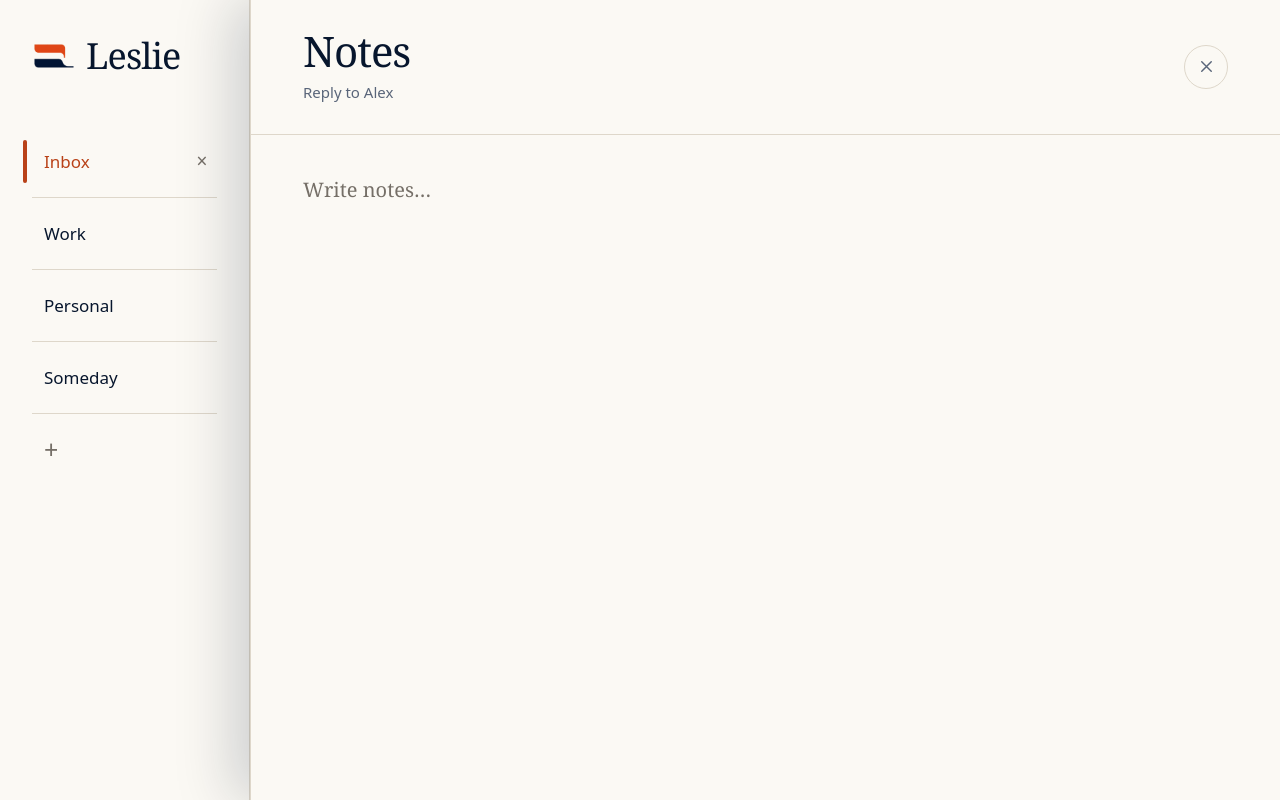
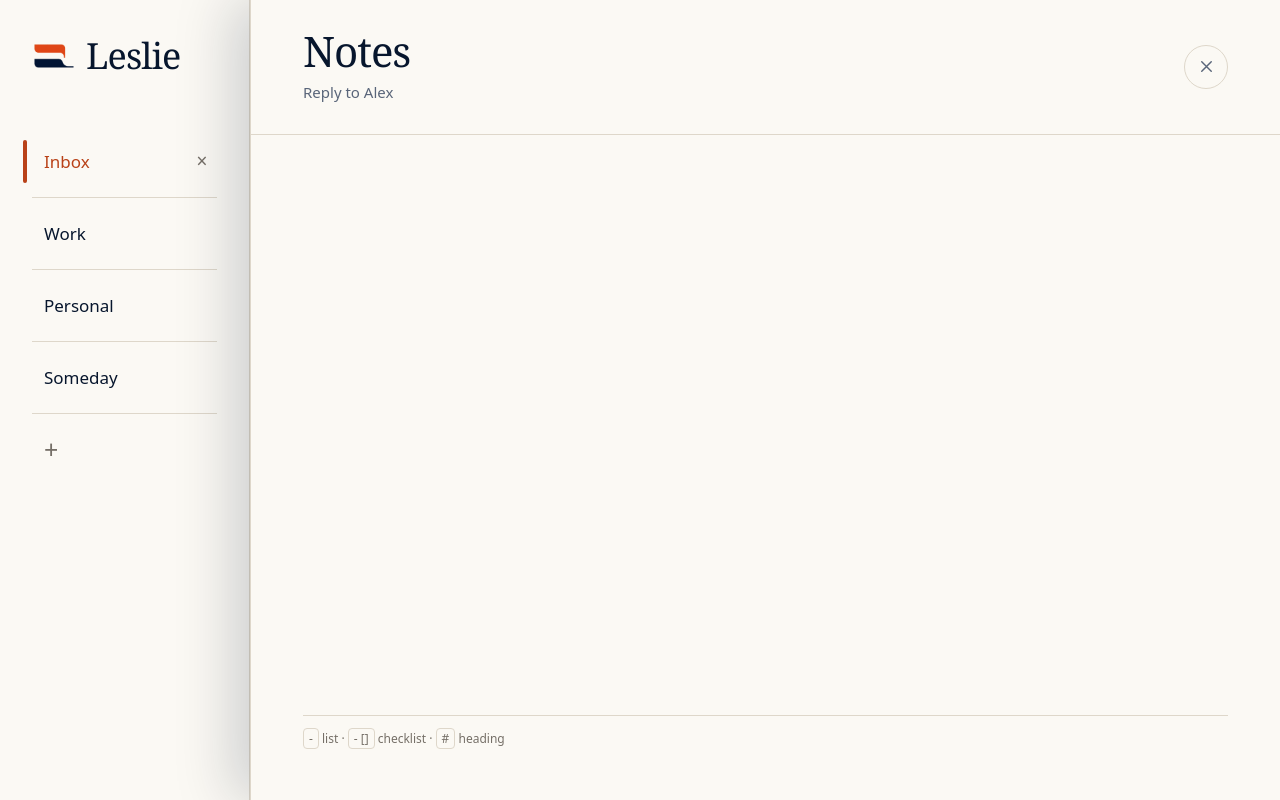
Before and after one commit to thoriqakbar0/leslie, a React (Vite) app: page / in a window 1280 px wide. Both pictures are taken after a click on the button "Reply to Alex". Shown: the top 800 px of the page. Built offline with nearby package versions, Linux system fonts and the light colour scheme; what chrono-node would draw is missing.

Commit message:
feat(notes): add markdown-backed rich editor

```diff
--- a/src/components/NotesSidebar.tsx
+++ b/src/components/NotesSidebar.tsx
@@ -1,3 +1,7 @@
+import { useEffect, useRef } from "react";
+import type { KeyboardEvent } from "react";
+import { notesHtmlToMarkdown, notesMarkdownToHtml } from "../notes-markdown";
+
 interface NotesSidebarProps {
   readonly notes: string;
   readonly onClose: () => void;
@@ -7,14 +11,110 @@ interface NotesSidebarProps {
 
 function CloseIcon() {
   return (
-    <svg aria-hidden="true" viewBox="0 0 20 20">
+    <svg aria-hidden="true" focusable="false" viewBox="0 0 20 20">
       <path d="m5 5 10 10M15 5 5 15" />
     </svg>
   );
 }
 
-/** Render the right-aligned notes panel and its editable text area. */
+function placeCaretAtEnd(element: HTMLElement) {
+  const range = document.createRange();
+  range.selectNodeContents(element);
+  range.collapse(false);
+  const selection = globalThis.getSelection();
+  selection?.removeAllRanges();
+  selection?.addRange(range);
+}
+
+/** Render task notes as a markdown-backed rich-text editor. */
 export function NotesSidebar({ notes, onClose, onNotesChange, taskTitle }: NotesSidebarProps) {
+  const editorRef = useRef<HTMLDivElement>(null);
+  const lastNotes = useRef<string | null>(null);
+
+  useEffect(() => {
+    const editor = editorRef.current;
+    if (!editor || lastNotes.current === notes) return;
+    const isFirstRender = lastNotes.current === null;
+    editor.innerHTML = notesMarkdownToHtml(notes);
+    lastNotes.current = notes;
+    if (isFirstRender) editor.focus();
+  }, [notes]);
+
+  function emitNotes() {
+    const editor = editorRef.current;
+    if (!editor) return;
+    const markdown = notesHtmlToMarkdown(editor);
+    lastNotes.current = markdown;
+    onNotesChange(markdown);
+  }
+
+  function transformMarkdownShortcut(event: KeyboardEvent<HTMLDivElement>) {
+    if (event.key === "Escape") {
+      onClose();
+      return;
+    }
+    const selection = globalThis.getSelection();
+    const anchor = selection?.anchorNode;
+    const editor = editorRef.current;
+    const element = anchor instanceof Element ? anchor : anchor?.parentElement;
+    const checklistItem = element?.closest(".rich-checklist li");
+    if (
+      event.key === "Enter" &&
+      checklistItem instanceof HTMLElement &&
+      editor?.contains(checklistItem)
+    ) {
+      event.preventDefault();
+      const list = checklistItem.parentElement;
+      if (checklistItem.textContent?.trim()) {
+        const nextItem = checklistItem.cloneNode(false) as HTMLLIElement;
+        const checkbox = document.createElement("input");
+        checkbox.type = "checkbox";
+        checkbox.contentEditable = "false";
+        checkbox.setAttribute("aria-label", "Checklist item");
+        nextItem.append(checkbox);
+        checklistItem.after(nextItem);
+        placeCaretAtEnd(nextItem);
+      } else if (list) {
+        const paragraph = document.createElement("p");
+        paragraph.append(document.createElement("br"));
+        list.after(paragraph);
+        checklistItem.remove();
+        if (list.children.length === 0) list.remove();
+        placeCaretAtEnd(paragraph);
+      }
+      emitNotes();
+      return;
+    }
+    if (event.key !== " ") return;
+    const block = element?.closest("p, div");
+    if (!block || !editor?.contains(block)) return;
+    const marker = block.textContent;
+    if (!["-", "- []", "- [ ]", "#", "##", ">"].includes(marker ?? "")) return;
+
+    event.preventDefault();
+    if (marker === "-" || marker === "- []" || marker === "- [ ]") {
+      const list = document.createElement("ul");
+      const item = document.createElement("li");
+      if (marker !== "-") {
+        list.className = "rich-checklist";
+        const checkbox = document.createElement("input");
+        checkbox.type = "checkbox";
+        checkbox.contentEditable = "false";
+        checkbox.setAttribute("aria-label", "Checklist item");
+        item.append(checkbox);
+      }
+      list.append(item);
+      block.replaceWith(list);
+      placeCaretAtEnd(item);
+    } else {
+      const tagName = marker === "#" ? "h2" : marker === "##" ? "h3" : "blockquote";
+      const replacement = document.createElement(tagName);
+      block.replaceWith(replacement);
+      placeCaretAtEnd(replacement);
+    }
+    emitNotes();
+  }
+
   return (
     <aside aria-label={`Notes for ${taskTitle}`} className="notes-sidebar">
       <header className="notes-sidebar-header">
@@ -27,19 +127,28 @@ export function NotesSidebar({ notes, onClose, onNotesChange, taskTitle }: Notes
         </button>
       </header>
       <div className="notes-editor">
-        <label className="visually-hidden" htmlFor="notes-textarea">
-          Notes for {taskTitle}
-        </label>
-        <textarea
+        <div
+          aria-label={`Notes for ${taskTitle}`}
+          aria-multiline="true"
           autoFocus
-          id="notes-textarea"
-          onChange={(event) => onNotesChange(event.target.value)}
-          onKeyDown={(event) => {
-            if (event.key === "Escape") onClose();
+          className="rich-notes-editor"
+          contentEditable
+          data-placeholder="Write notes…"
+          id="notes-rich-editor"
+          onInput={emitNotes}
+          onKeyDown={transformMarkdownShortcut}
+          onPaste={(event) => {
+            event.preventDefault();
+            document.execCommand("insertText", false, event.clipboardData.getData("text/plain"));
           }}
-          placeholder="Write notes…"
-          value={notes}
+          ref={editorRef}
+          role="textbox"
+          suppressContentEditableWarning
         />
+        <p className="notes-format-hint">
+          <kbd>-</kbd> list <span aria-hidden="true">·</span> <kbd>- []</kbd> checklist{" "}
+          <span aria-hidden="true">·</span> <kbd>#</kbd> heading
+        </p>
       </div>
     </aside>
   );
--- a/src/index.css
+++ b/src/index.css
@@ -353,31 +353,96 @@ body:has(.notes-sidebar) {
 
 .notes-editor {
   min-height: 0;
-  display: flex;
+  display: grid;
+  grid-template-rows: minmax(0, 1fr) auto;
   overflow: hidden;
   padding: 38px 52px 52px;
 }
 
-.notes-editor textarea {
-  flex: 1;
+.rich-notes-editor {
   width: 100%;
-  height: auto;
   min-height: 0;
+  overflow-y: auto;
   padding: 0;
-  resize: none;
   border: 0;
   outline: 0;
   background: transparent;
   color: var(--ink);
   font: 400 20px/1.65 var(--serif);
-}
-
-.notes-editor textarea::placeholder {
+  caret-color: var(--accent);
+}
+
+.rich-notes-editor:empty::before {
+  content: attr(data-placeholder);
   color: var(--faint);
-}
-
-.notes-editor textarea:focus-visible {
+  pointer-events: none;
+}
+
+.rich-notes-editor:focus-visible {
   outline: 0;
+}
+
+.rich-notes-editor p,
+.rich-notes-editor h2,
+.rich-notes-editor h3,
+.rich-notes-editor blockquote,
+.rich-notes-editor ul {
+  margin: 0 0 0.8em;
+}
+
+.rich-notes-editor h2 {
+  font: 500 32px/1.15 var(--serif);
+}
+
+.rich-notes-editor h3 {
+  font: 500 24px/1.2 var(--serif);
+}
+
+.rich-notes-editor blockquote {
+  padding-inline-start: 18px;
+  border-inline-start: 3px solid var(--accent);
+  color: var(--muted);
+}
+
+.rich-notes-editor ul {
+  padding-inline-start: 1.4em;
+}
+
+.rich-notes-editor .rich-checklist {
+  padding-inline-start: 0;
+  list-style: none;
+}
+
+.rich-checklist li {
+  display: flex;
+  align-items: baseline;
+  gap: 10px;
+}
+
+.rich-checklist input {
+  width: 18px;
+  height: 18px;
+  flex: none;
+  accent-color: var(--accent);
+}
+
+.rich-notes-editor code {
+  padding: 2px 5px;
+  border-radius: 4px;
+  background: var(--selected);
+  font:
+    0.82em/1.4 ui-monospace,
+    SFMono-Regular,
+    Menlo,
+    monospace;
+}
+
+.notes-format-hint {
+  margin: 18px 0 0;
+  padding-top: 14px;
+  border-top: 1px solid var(--line);
+  color: var(--faint);
+  font-size: 12px;
 }
 
 .page-header,
--- /dev/null
+++ b/src/notes-markdown.ts
@@ -0,0 +1,101 @@
+function escapeHtml(value: string): string {
+  return value
+    .replaceAll("&", "&amp;")
+    .replaceAll("<", "&lt;")
+    .replaceAll(">", "&gt;")
+    .replaceAll('"', "&quot;");
+}
+
+function inlineMarkdown(value: string): string {
+  return escapeHtml(value)
+    .replace(/`([^`]+)`/gu, "<code>$1</code>")
+    .replace(/\*\*([^*]+)\*\*/gu, "<strong>$1</strong>")
+    .replace(/\*([^*]+)\*/gu, "<em>$1</em>");
+}
+
+export function notesMarkdownToHtml(markdown: string): string {
+  const blocks: string[] = [];
+  let listType: "bullet" | "checklist" | null = null;
+
+  function closeList() {
+    if (listType === null) return;
+    blocks.push("</ul>");
+    listType = null;
+  }
+
+  for (const line of markdown.split("\n")) {
+    const checklist = /^- \[([ xX])\] (.*)$/u.exec(line);
+    const bullet = /^- (.*)$/u.exec(line);
+    if (checklist) {
+      if (listType !== "checklist") {
+        closeList();
+        blocks.push('<ul class="rich-checklist">');
+        listType = "checklist";
+      }
+      const checked = checklist[1]?.toLowerCase() === "x" ? " checked" : "";
+      blocks.push(
+        `<li><input aria-label="Checklist item" contenteditable="false" type="checkbox"${checked}>${inlineMarkdown(checklist[2] ?? "")}</li>`,
+      );
+      continue;
+    }
+    if (bullet) {
+      if (listType !== "bullet") {
+        closeList();
+        blocks.push("<ul>");
+        listType = "bullet";
+      }
+      blocks.push(`<li>${inlineMarkdown(bullet[1] ?? "")}</li>`);
+      continue;
+    }
+
+    closeList();
+    if (line.startsWith("## ")) blocks.push(`<h3>${inlineMarkdown(line.slice(3))}</h3>`);
+    else if (line.startsWith("# ")) blocks.push(`<h2>${inlineMarkdown(line.slice(2))}</h2>`);
+    else if (line.startsWith("> "))
+      blocks.push(`<blockquote>${inlineMarkdown(line.slice(2))}</blockquote>`);
+    else blocks.push(`<p>${inlineMarkdown(line) || "<br>"}</p>`);
+  }
+  closeList();
+  return blocks.join("");
+}
+
+function inlineHtml(node: Node): string {
+  if (node.nodeType === Node.TEXT_NODE) return node.textContent ?? "";
+  if (!(node instanceof HTMLElement)) return "";
+  const content = Array.from(node.childNodes, inlineHtml).join("");
+  if (node.tagName === "STRONG" || node.tagName === "B") return `**${content}**`;
+  if (node.tagName === "EM" || node.tagName === "I") return `*${content}*`;
+  if (node.tagName === "CODE") return `\`${content}\``;
+  if (node.tagName === "BR") return "\n";
+  if (node.tagName === "INPUT") return "";
+  return content;
+}
+
+export function notesHtmlToMarkdown(editor: HTMLElement): string {
+  const lines: string[] = [];
+  for (const node of editor.children) {
+    if (!(node instanceof HTMLElement)) continue;
+    if (node.tagName === "UL") {
+      for (const item of node.children) {
+        if (!(item instanceof HTMLElement)) continue;
+        const checkbox = item.querySelector<HTMLInputElement>('input[type="checkbox"]');
+        const prefix = checkbox ? `- [${checkbox.checked ? "x" : ""}] ` : "- ";
+        lines.push(`${prefix}${inlineHtml(item).trim()}`);
+      }
+      continue;
+    }
+    const prefix =
+      node.tagName === "H2"
+        ? "# "
+        : node.tagName === "H3"
+          ? "## "
+          : node.tagName === "BLOCKQUOTE"
+            ? "> "
+            : "";
+    lines.push(`${prefix}${inlineHtml(node)}`);
+  }
+  return lines
+    .join("\n")
+    .replace(/\n{3,}/gu, "\n\n")
+    .trimEnd();
+}
```
Also changed, not shown: 1 other file (tests, documents, lock files or other folders).
